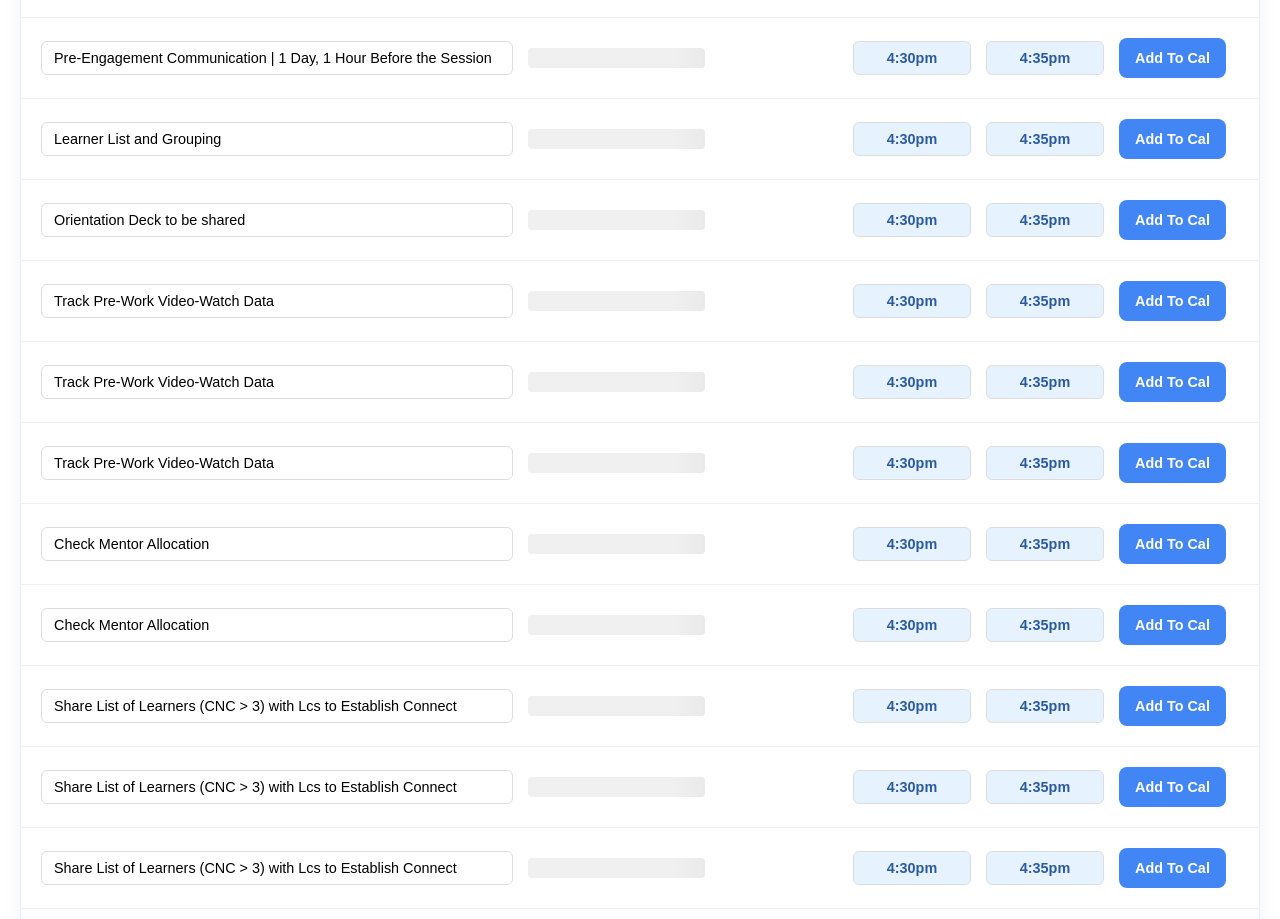
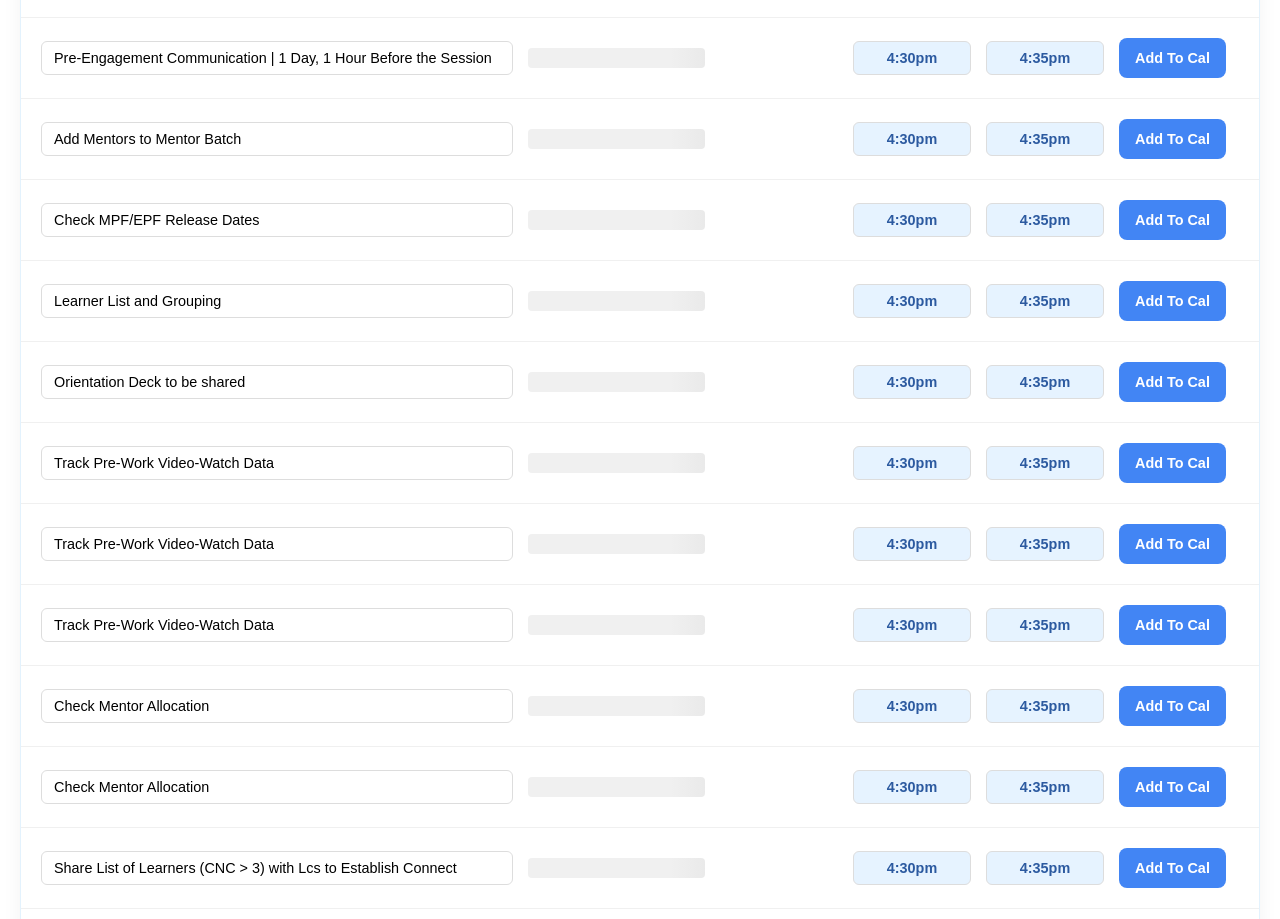
Before and after one commit to rrstats/CalendarUp, a plain HTML site: page index.html in a window 1280 px wide. Shown: the part 783-1702 px from the top of the page. Drawn offline with Linux system fonts and the light colour scheme.

Commit message:
Update index.html

```diff
--- a/index.html
+++ b/index.html
@@ -533,6 +533,8 @@
             { description: "Preparatory Session Details to be Sent to GuruOps", dateFormula: "L - 29", type: "orientation" },
             { description: "Plan Preparatory Session | Release content and share with mentors", dateFormula: "P - 8", type: "prep" },
             { description: "Pre-Engagement Communication | 1 Day, 1 Hour Before the Session", dateFormula: "P - 3", type: "prep" },
+            { description: "Add Mentors to Mentor Batch", dateFormula: "L - 12", type: "orientation" },
+            { description: "Check MPF/EPF Release Dates", dateFormula: "L - 10", type: "orientation" },
             { description: "Learner List and Grouping", dateFormula: "L - 5", type: "orientation" },
             { description: "Orientation Deck to be shared", dateFormula: "L - 10", type: "orientation" },
             { description: "Track Pre-Work Video-Watch Data", dateFormula: "L - 15", type: "orientation" },
```
